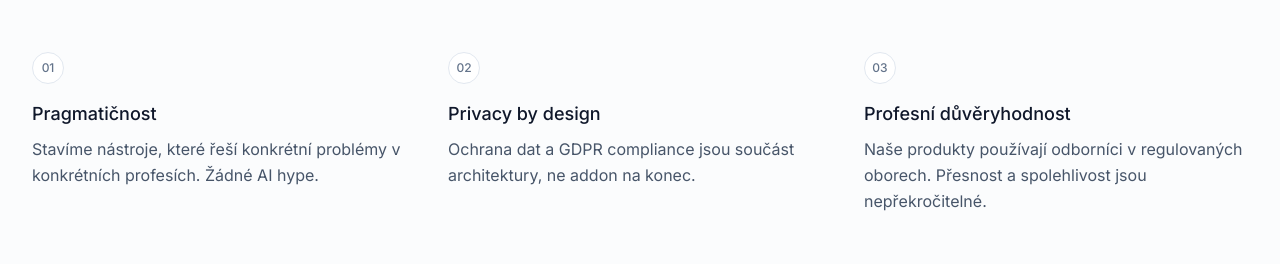
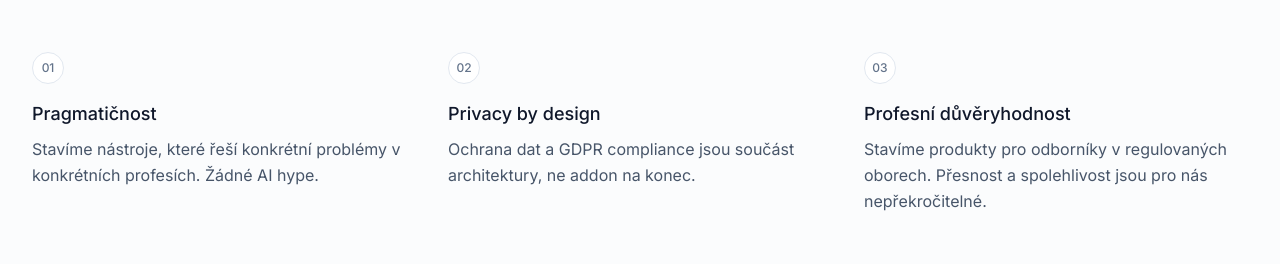
Before and after one commit to duzidavid/duzi-tech, a Next.js app: page / in a window 1280 px wide. Shown: the part 1840-2104 px from the top of the page. Built offline with nearby package versions, Linux system fonts and the light colour scheme.

Commit message:
fix: profesni duveryhodnost copy — forward-looking
Reframe the value as something we aim at rather than something already
true of our (not-yet-shipped) products.

```diff
--- a/components/About.tsx
+++ b/components/About.tsx
@@ -15,7 +15,7 @@ const values = [
   {
     title: 'Profesní důvěryhodnost',
     description:
-      'Naše produkty používají odborníci v regulovaných oborech. Přesnost a spolehlivost jsou nepřekročitelné.',
+      'Stavíme produkty pro odborníky v regulovaných oborech. Přesnost a spolehlivost jsou pro nás nepřekročitelné.',
   },
 ];
 
```
